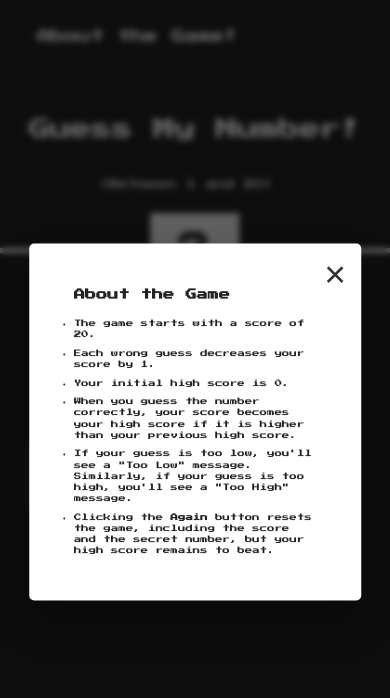
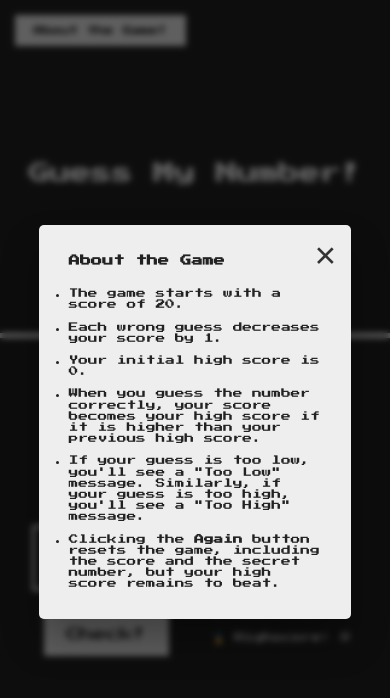
Before and after one commit to gargajit/guess_my_number, a plain HTML site: page index.html in a window 390 px wide. Both pictures are taken after a click on the button "About the Game!". Drawn offline with Linux system fonts and the light colour scheme.

Commit message:
Update style.css

```diff
--- a/style.css
+++ b/style.css
@@ -76,20 +76,6 @@ h1 {
   right: 2rem;
 }
 
-.again {
-  font-family: inherit;
-  font-size: 1.2rem;
-  font-weight: 600;
-  padding: 1.75rem 3rem;
-  border: none;
-  background-color: #eee;
-  color: #222;
-  cursor: pointer;
-  position: absolute;
-  top: 2rem;
-  left: 2rem;
-}
-
 .guess {
   background: none;
   border: 4px solid #eee;
@@ -115,6 +101,21 @@ h1 {
 
 .btn:hover {
   background-color: #ccc;
+}
+
+.again {
+  font-family: inherit;
+  font-size: 1.2rem;
+  font-weight: 600;
+  padding: 1.75rem 3rem;
+  border: none;
+  background-color: #eee;
+  color: #222;
+  cursor: pointer;
+  position: absolute;
+  bottom: 27rem;
+  left: 10rem;
+  transform: translate(50%, 55%);
 }
 
 .message {
@@ -148,14 +149,16 @@ h1 {
   font-weight: 600;
   padding: 1.75rem 3rem;
   border: none;
-  /* background-color: #eee;
-  color: #222; */
-  background-color: #222;
-  color: #eee;
+  background-color: #eee;
+  color: #222;
   cursor: pointer;
   position: absolute;
   top: 2rem;
   left: 2rem;
+}
+
+.show-modal:hover {
+  color: #222;
 }
 
 .close-modal {
@@ -194,8 +197,8 @@ li {
   transform: translate(-50%, -50%);
   width: 60%;
   color: #222;
-  background-color: white;
-  padding: 6rem;
+  background-color: #eee;
+  padding: 4rem;
   border-radius: 5px;
   box-shadow: 0 3rem 5rem rgba(0, 0, 0, 0.3);
   z-index: 10;
@@ -212,7 +215,7 @@ li {
   z-index: 5;
 }
 
-@media (max-width: 620px) {
+@media (max-width: 680px) {
   html {
     font-size: 46.5%;
     box-sizing: border-box;
@@ -220,7 +223,7 @@ li {
 
   header {
     position: relative;
-    height: 30vh;
+    height: 40vh;
     border-bottom: 5px solid #eee;
   }
 
@@ -282,6 +285,17 @@ li {
     cursor: pointer;
   }
 
+  .again {
+    font-family: inherit;
+    font-size: 1.2rem;
+    font-weight: 600;
+    padding: 1.5rem 2.5rem;
+    position: absolute;
+    bottom: 24rem;
+    left: 8rem;
+    transform: translate(45%, 50%);
+  }
+
   .message {
     margin-bottom: 6.5rem;
     height: 2.5rem;
@@ -292,8 +306,21 @@ li {
     font-size: 1.3rem;
   }
 
+  .show-modal {
+    font-family: inherit;
+    font-size: 1.2rem;
+    font-weight: 600;
+    padding: 1.5rem 2.5rem;
+    border: none;
+    background-color: #eee;
+    color: #222;
+    position: absolute;
+    top: 2rem;
+    left: 2rem;
+  }
+
   .modal {
-    width: 85%;
+    width: 80%;
   }
 
   .modal-heading {
@@ -302,11 +329,11 @@ li {
   }
 
   ul {
-    font-size: 1rem;
+    font-size: 1.3rem;
   }
 
   li {
-    padding-top: 1rem;
+    padding-top: 1.5rem;
     line-height: 1.5rem;
   }
 }
```
